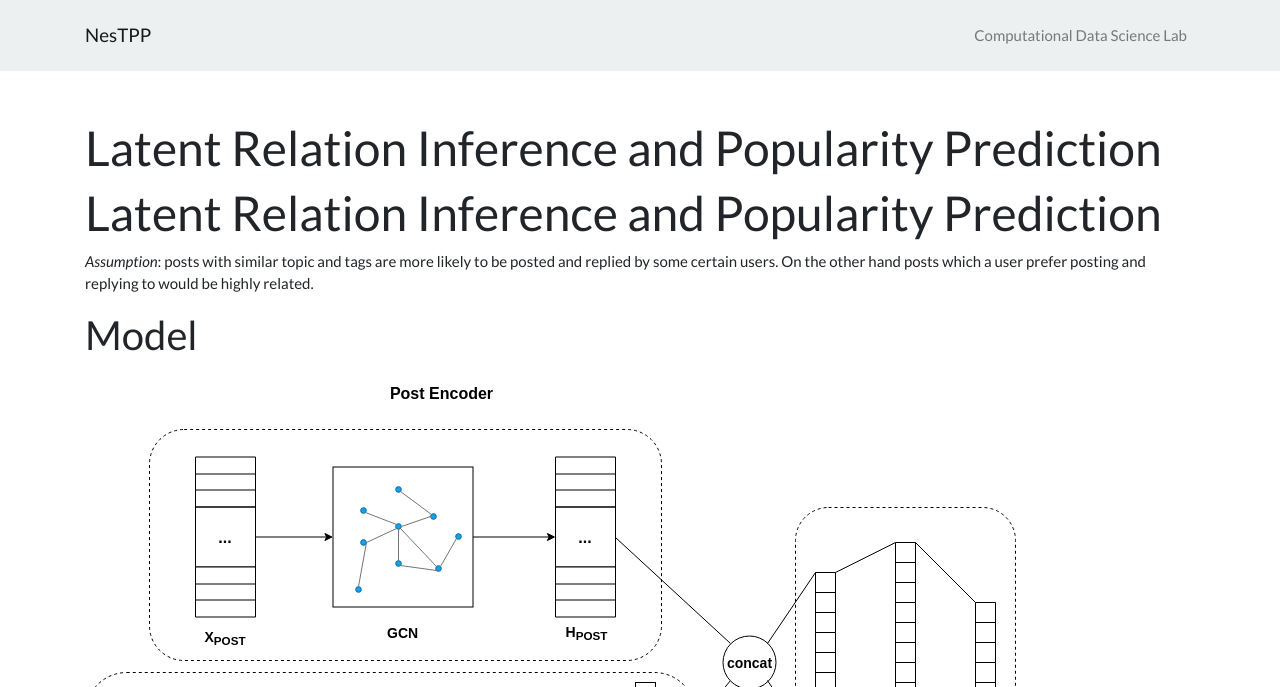
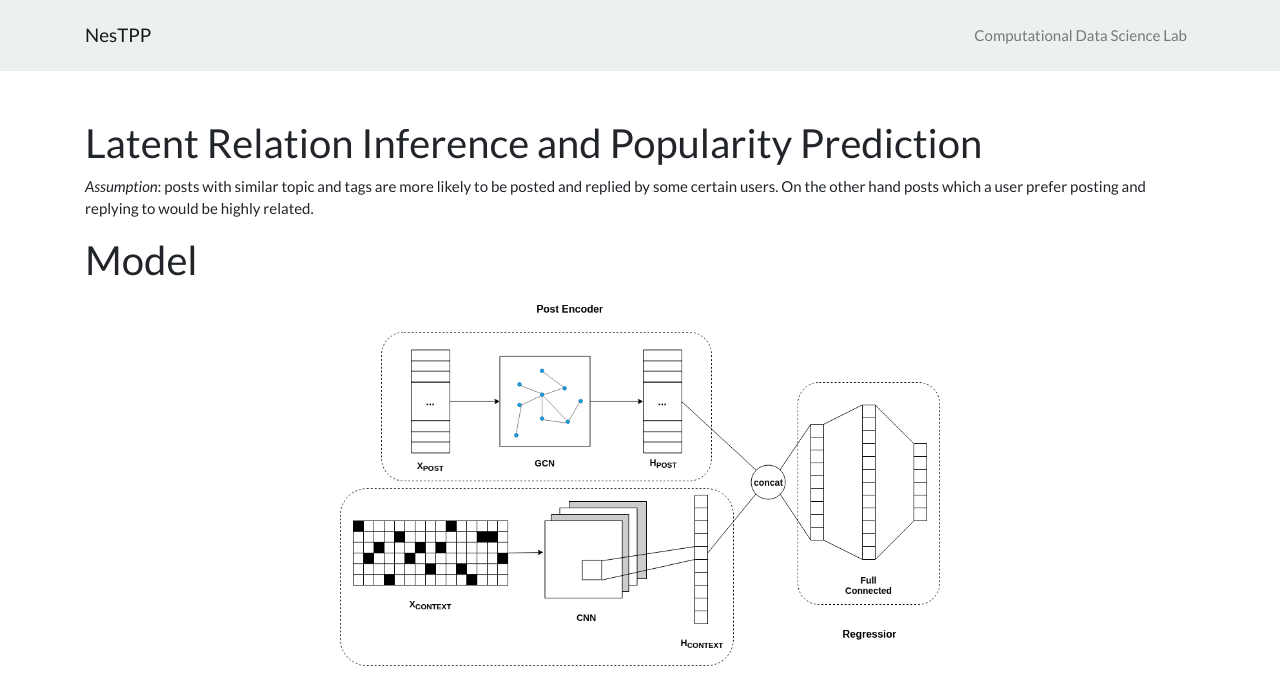
Before and after one commit to cdslabamotong/GCNPP, a Jekyll site: the page built from index.md, in a window 1280 px wide and 900 px high, cut to the strip 0-687 px from the top of the window. Built offline with Jekyll 4.4.1, drawn with Linux system fonts in a browser that asks for light colours; our own code applies the rules of GitHub Pages for plain Markdown files.

Commit message:
Update index.md

```diff
--- a/index.md
+++ b/index.md
@@ -5,13 +5,13 @@
 --------
 
 ---
-# Latent Relation Inference and Popularity Prediction
+<h2>Latent Relation Inference and Popularity Prediction</h2>
 
 _Assumption_: posts with similar topic and tags are more likely to be posted and replied by some certain users. On the other hand posts which a user prefer posting and replying to would be highly related.
 
 ## Model
 
-![gcn_model](res/gcn_model.png)
+<div style="text-align:center"><img src="res/gcn_model.png" alt="figure1" width="600"/></div>
 
 Given some information about posts from online social networks like Reddit, we propose a deep learning model to predict popularity of posts. Our model architecture consists of three components: a post encoder ![rf1], a context encoder ![rf2] and a regressor ![rf3].
 
@@ -53,11 +53,11 @@
 
 Popularity prediction is a regression task so the evaluation metric we use is mean absolute error (MAE). We perform 10 iteration of EM process, and in each iteration expectation runs 50 epochs and maximization runs 10 epochs. The final MAE on Reddit testing set is 5.71.
 
-![popularity prediction 100](res/popularity_prediction_100.png)
+<div style="text-align:center"><img src="res/popularity_prediction_100.png" alt="figure1" width="600"/></div>
 
-![initial adjacent matrix](res/initial_adjacent_matrix.png)
+<div style="text-align:center"><img src="res/initial_adjacent_matrix.png" alt="figure1" width="600"/></div>
 
-![learned adjacent matrix](res/learned_adjacent_matrix.png)
+<div style="text-align:center"><img src="res/learned_adjacent_matrix.png" alt="figure1" width="600"/></div>
 
 [rf1]: http://chart.apis.google.com/chart?cht=tx&chl=E_{POST}
 [rf2]: http://chart.apis.google.com/chart?cht=tx&chl=E_{CONTEXT}
```
